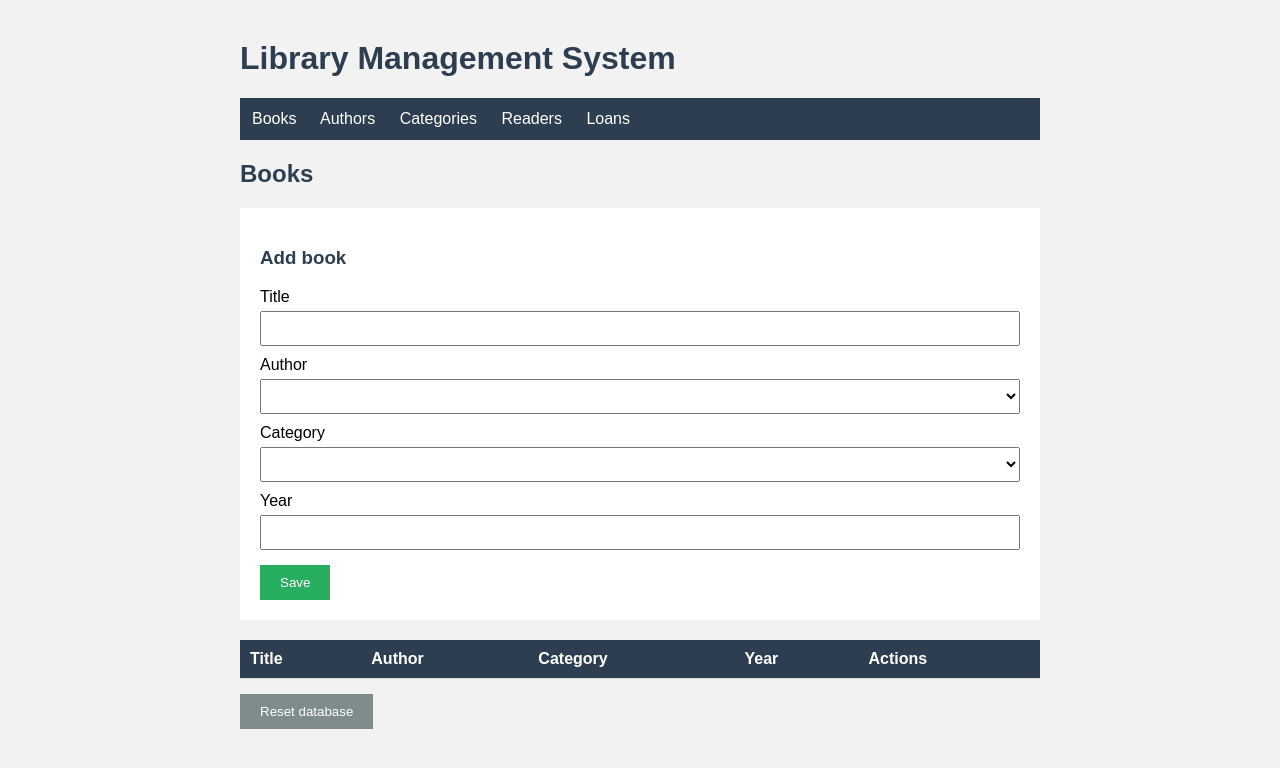
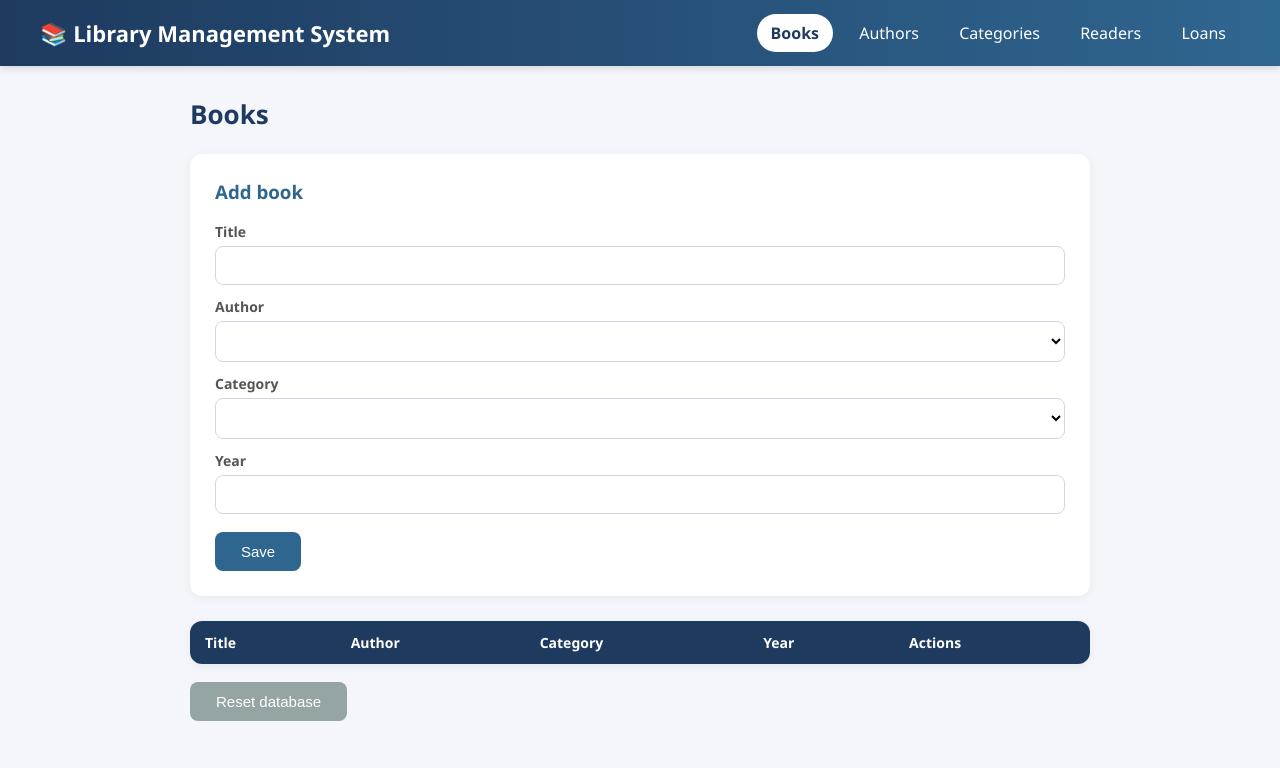
Before and after one commit to Thex006/library-book-manager, a plain HTML site: page index.html in a window 1280 px wide. Drawn offline with nearby package versions, Linux system fonts and the light colour scheme; no server answers.

Commit message:
Nicer design

```diff
--- a/index.html
+++ b/index.html
@@ -7,17 +7,20 @@
 </head>
 <body>
 
-    <!-- header -->
-    <h1>Library Management System</h1>
-
-    <!-- menu -->
+    <!-- header with the menu -->
+    <header>
+        <h1>📚 Library Management System</h1>
         <nav>
-        <a href="index.html">Books</a>
+            <a href="index.html" class="active">Books</a>
             <a href="authors.html">Authors</a>
             <a href="categories.html">Categories</a>
             <a href="readers.html">Readers</a>
             <a href="loans.html">Loans</a>
         </nav>
+    </header>
+
+    <!-- page content -->
+    <main>
 
         <h2>Books</h2>
 
@@ -57,6 +60,8 @@
         <!-- reset the example data -->
         <button class="reset" onclick="resetDatabase()">Reset database</button>
 
+    </main>
+
     <!-- SQL library -->
     <script src="https://cdnjs.cloudflare.com/ajax/libs/sql.js/1.8.0/sql-wasm.js"></script>
     <!-- shared database code -->
--- a/style.css
+++ b/style.css
@@ -1,47 +1,120 @@
 /* whole page */
 body {
-    font-family: Arial, sans-serif;
-    background-color: #f2f2f2;
-    max-width: 800px;
-    margin: 40px auto;
+    margin: 0;
+    font-family: "Segoe UI", Arial, sans-serif;
+    background-color: #f4f6fb;
+    color: #333;
+}
+
+/* top bar with title and menu */
+header {
+    background: linear-gradient(90deg, #1e3a5f, #2f6690);
+    color: white;
+    padding: 18px 40px;
+    display: flex;
+    justify-content: space-between;
+    align-items: center;
+    flex-wrap: wrap;
+    box-shadow: 0 2px 8px rgba(0, 0, 0, 0.15);
+}
+
+header h1 {
+    margin: 0;
+    font-size: 22px;
+}
+
+/* menu links */
+nav a {
+    color: white;
+    text-decoration: none;
+    margin-left: 8px;
+    padding: 8px 14px;
+    border-radius: 20px;
+}
+
+nav a:hover {
+    background-color: rgba(255, 255, 255, 0.15);
+}
+
+/* the page you are on */
+nav a.active {
+    background-color: white;
+    color: #1e3a5f;
+    font-weight: bold;
+}
+
+/* page content */
+main {
+    max-width: 900px;
+    margin: 30px auto;
     padding: 0 20px;
 }
 
-/* titles */
-h1, h2, h3 {
-    color: #2c3e50;
+h2 {
+    color: #1e3a5f;
+    font-size: 26px;
 }
 
-/* form */
+h3 {
+    margin-top: 0;
+    color: #2f6690;
+}
+
+/* form box */
 form {
     background-color: white;
-    padding: 20px;
+    padding: 25px;
+    border-radius: 12px;
+    box-shadow: 0 2px 10px rgba(0, 0, 0, 0.06);
 }
 
 label {
     display: block;
-    margin-top: 10px;
+    margin-top: 12px;
+    font-size: 14px;
+    font-weight: bold;
+    color: #555;
 }
 
-input {
+/* inputs and dropdowns */
+input, select {
     width: 100%;
-    padding: 8px;
+    padding: 10px;
     margin-top: 5px;
+    border: 1px solid #d0d7e2;
+    border-radius: 8px;
+    font-size: 15px;
+    background-color: white;
     box-sizing: border-box;
 }
 
-/* buttons */
+input:focus, select:focus {
+    outline: none;
+    border-color: #2f6690;
+}
+
+/* save button */
 button {
-    margin-top: 15px;
-    background-color: #27ae60;
+    margin-top: 18px;
+    background-color: #2f6690;
     color: white;
     border: none;
-    padding: 10px 20px;
+    padding: 11px 26px;
+    border-radius: 8px;
+    font-size: 15px;
     cursor: pointer;
+}
+
+button:hover {
+    background-color: #1e3a5f;
 }
 
 /* reset button */
 .reset {
+    background-color: #95a5a6;
+}
+
+.reset:hover {
     background-color: #7f8c8d;
 }
 
@@ -50,47 +123,65 @@ table {
     width: 100%;
     border-collapse: collapse;
     background-color: white;
-    margin-top: 20px;
-}
-
-th, td {
-    padding: 10px;
-    border-bottom: 1px solid #ddd;
-    text-align: left;
+    margin-top: 25px;
+    border-radius: 12px;
+    overflow: hidden;
+    box-shadow: 0 2px 10px rgba(0, 0, 0, 0.06);
 }
 
 th {
-    background-color: #2c3e50;
+    background-color: #1e3a5f;
     color: white;
+    text-align: left;
+    padding: 12px 15px;
+    font-size: 14px;
 }
 
-/* links */
-a {
-    color: #2980b9;
-    margin-right: 10px;
+td {
+    padding: 12px 15px;
+    border-bottom: 1px solid #eef1f6;
+}
+
+/* highlight row under the mouse */
+tr:hover td {
+    background-color: #f7f9fc;
+}
+
+/* edit link */
+td a {
+    text-decoration: none;
+    padding: 5px 12px;
+    border-radius: 6px;
+    font-size: 13px;
+    background-color: #e3eef8;
+    color: #2f6690;
+    margin-right: 5px;
 }
 
 /* delete link */
-.delete {
-    color: red;
+td a.delete {
+    background-color: #fde2e2;
+    color: #c0392b;
 }
 
-/* menu */
+/* small screens (phones) */
+@media (max-width: 700px) {
+    header {
+        padding: 15px 20px;
+    }
+
     nav {
-    background-color: #2c3e50;
-    padding: 12px;
-    margin-bottom: 20px;
+        margin-top: 10px;
     }
 
     nav a {
-    color: white;
-    text-decoration: none;
-    margin-right: 20px;
+        display: inline-block;
+        margin: 3px 2px;
+        padding: 6px 10px;
     }
 
-/* dropdowns */
-select {
-    width: 100%;
-    padding: 8px;
-    margin-top: 5px;
+    table {
+        display: block;
+        overflow-x: auto;
     }
+}
```
Also changed, not shown: authors.html (+10 -5 lines), categories.html (+10 -5 lines), loans.html (+10 -5 lines), readers.html (+10 -5 lines). Lines whose indentation alone changed are shown as unchanged.
